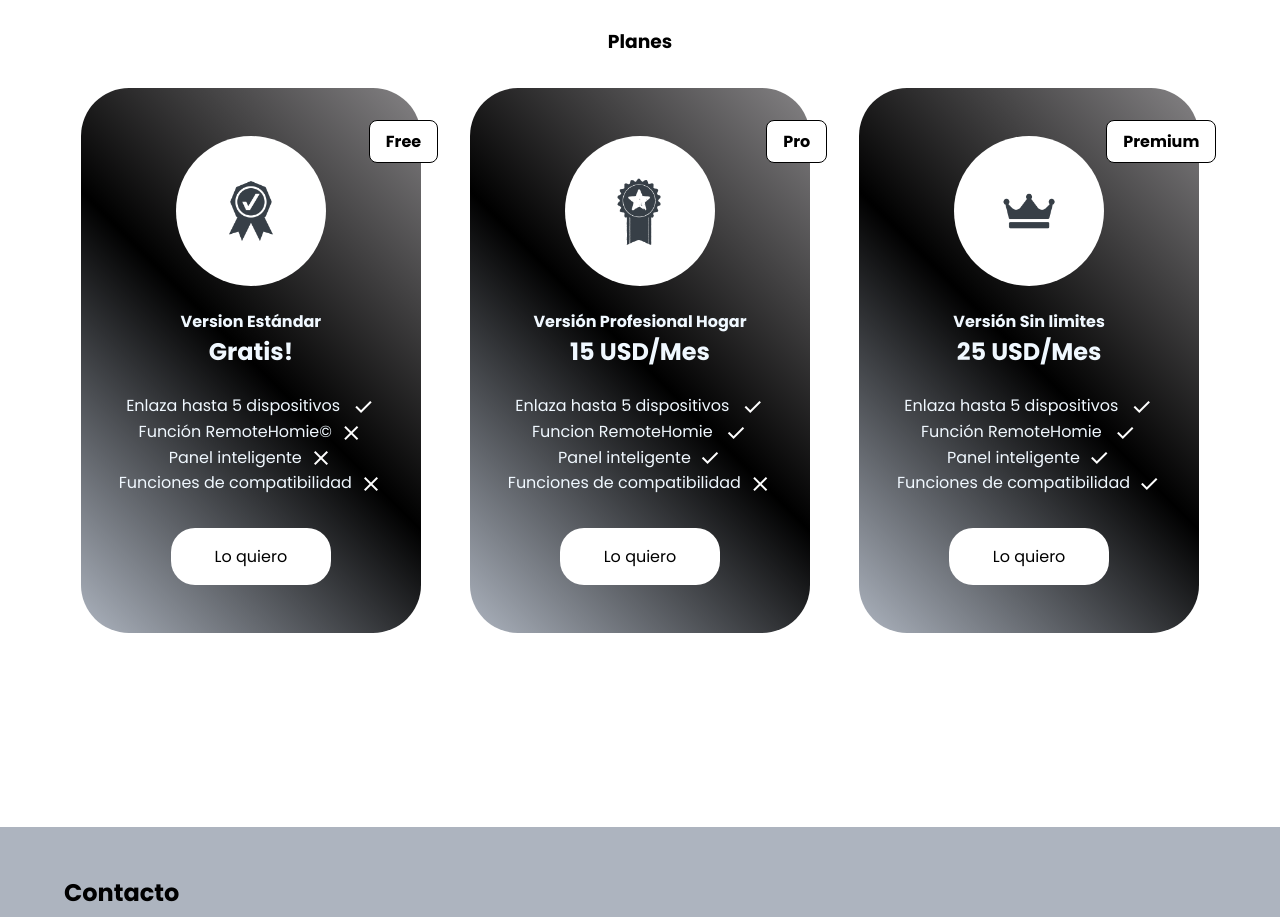
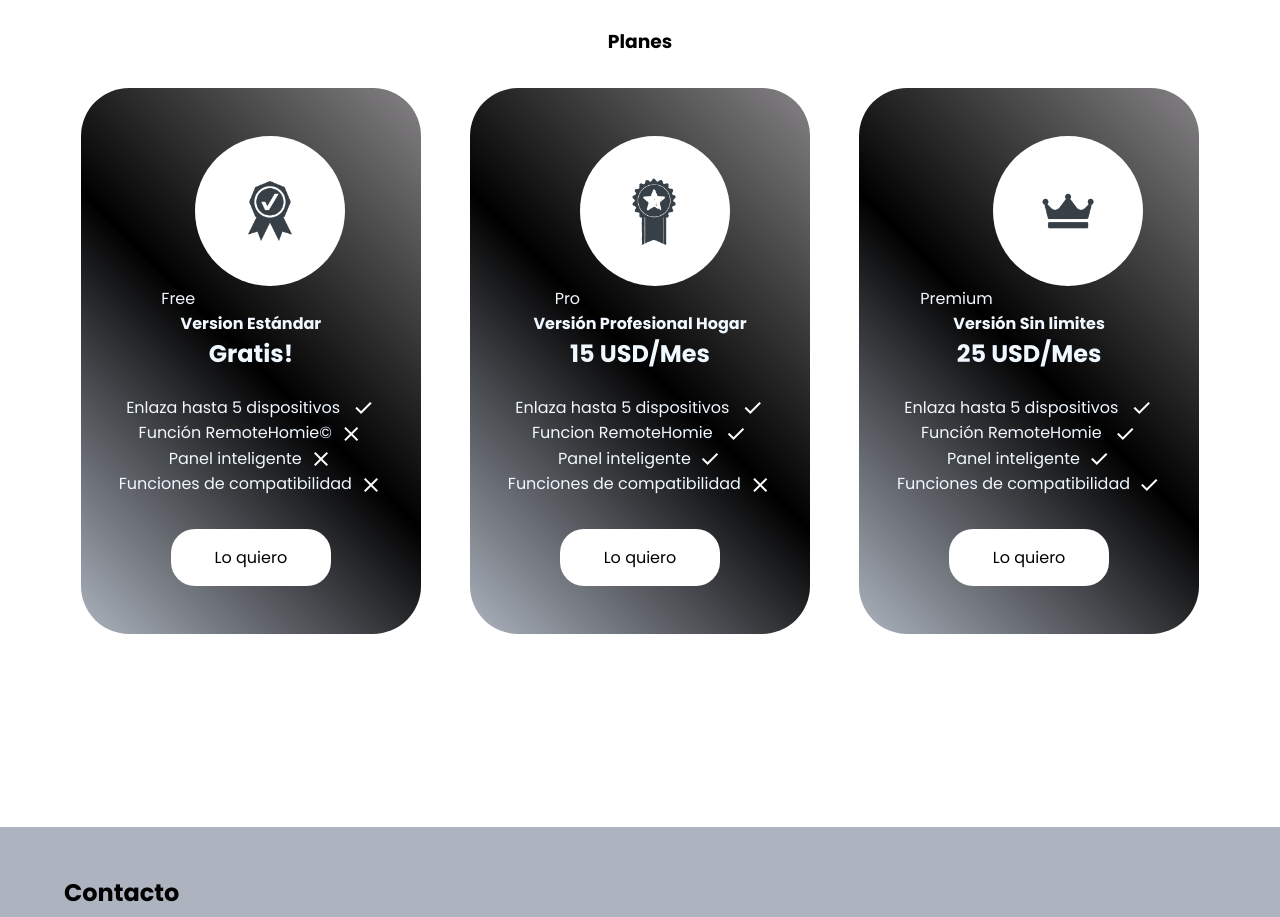
Before and after one commit to sen6eii/obligatoriodweb2, a plain HTML site: page index.html in a window 1280 px wide. Shown: the part 1620-2537 px from the top of the page. Drawn offline with nearby package versions, Linux system fonts and the light colour scheme.

Commit message:
Update index.html

```diff
--- a/index.html
+++ b/index.html
@@ -133,7 +133,7 @@
     <section id="planes">
         <h3>Planes</h3>
         <div>
-            <article><span id="label">Free</span><img src="img/1.png" alt="estandar">
+            <article><span class="label">Free</span><img src="img/1.png" alt="estandar">
                 <h4>Version Estándar</h4>
                 <h2>Gratis!</h2>
                 <ul>
@@ -152,7 +152,7 @@
                 </ul>
                 <p class="boton"><a href="planes.html" target="_blank">Lo quiero</a></p>
             </article>
-            <article><span id="label">Pro</span><img src="img/2.png" alt="estandar">
+            <article><span class="label">Pro</span><img src="img/2.png" alt="estandar">
                 <h4>Versión Profesional Hogar</h4>
                 <h2>15 USD/Mes</h2>
                 <ul>
@@ -171,7 +171,7 @@
                 </ul>
                 <p class="boton"><a href="planes.html" target="_blank">Lo quiero</a></p>
             </article>
-            <article><span id="label">Premium</span><img src="img/3.png" alt="estandar">
+            <article><span class="label">Premium</span><img src="img/3.png" alt="estandar">
                 <h4>Versión Sin limites</h4>
                 <h2>25 USD/Mes</h2>
                 <ul>
@@ -218,7 +218,7 @@
                 <label for="correo">Correo</label>
 
                 <br>
-                <input type="email" placeholder="mail@mail.com" class="form-control" name="correo" access="false"
+                <input type="email" placeholder="mail@mail.com" class="form-control" name="correo"
                     id="correo">
             </article>
 
@@ -249,7 +249,7 @@
 
                 <label for="texto">Tu mensaje</label>
                 <br>
-                <textarea type="textarea" placeholder="Hola! Quisiera ponerme en contacto..." id="texto"></textarea>
+                <textarea placeholder="Hola! Quisiera ponerme en contacto..." id="texto"></textarea>
                 <br>
 
                 <label for="checkbox"></label>
@@ -261,7 +261,7 @@
 
         </form>
 
-        </div>
+
 
 
     </section>
```
